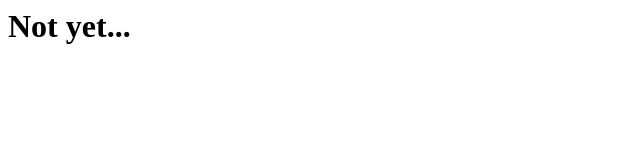
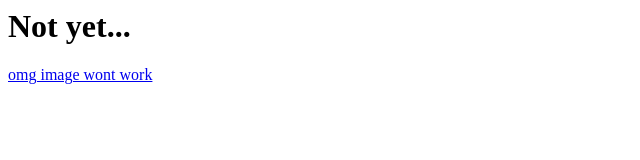
Before and after one commit to xdziplining/waffle, a plain HTML site: page index.html in a window 1280 px wide. Shown: the whole page, without its empty margins (0-640 px from the left). Drawn offline with Linux system fonts and the light colour scheme.

Commit message:
Update index.html

```diff
--- a/index.html
+++ b/index.html
@@ -1 +1,2 @@
 <h1>Not yet...</h1>
+<a href="/noah.svg">omg image wont work</a>
```
